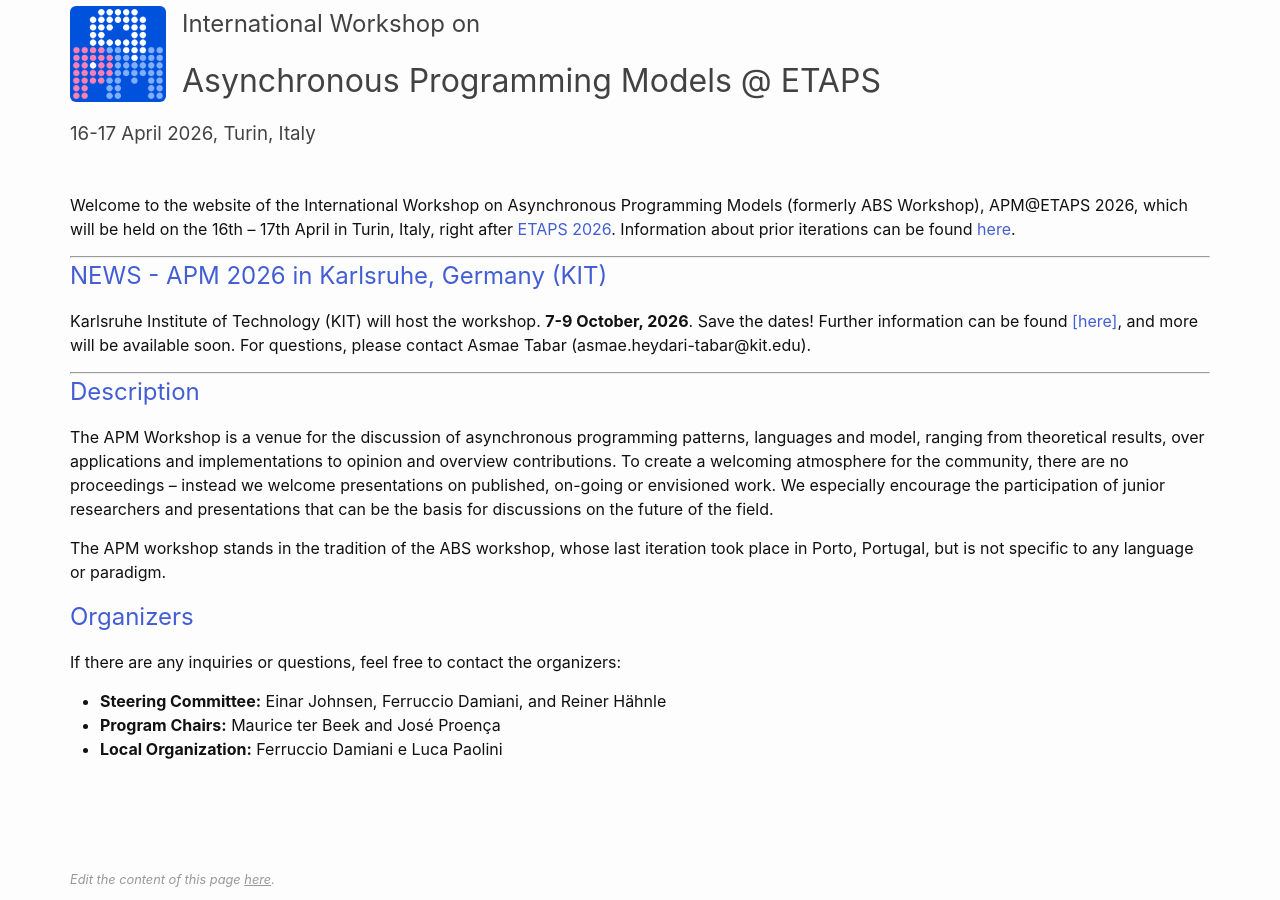
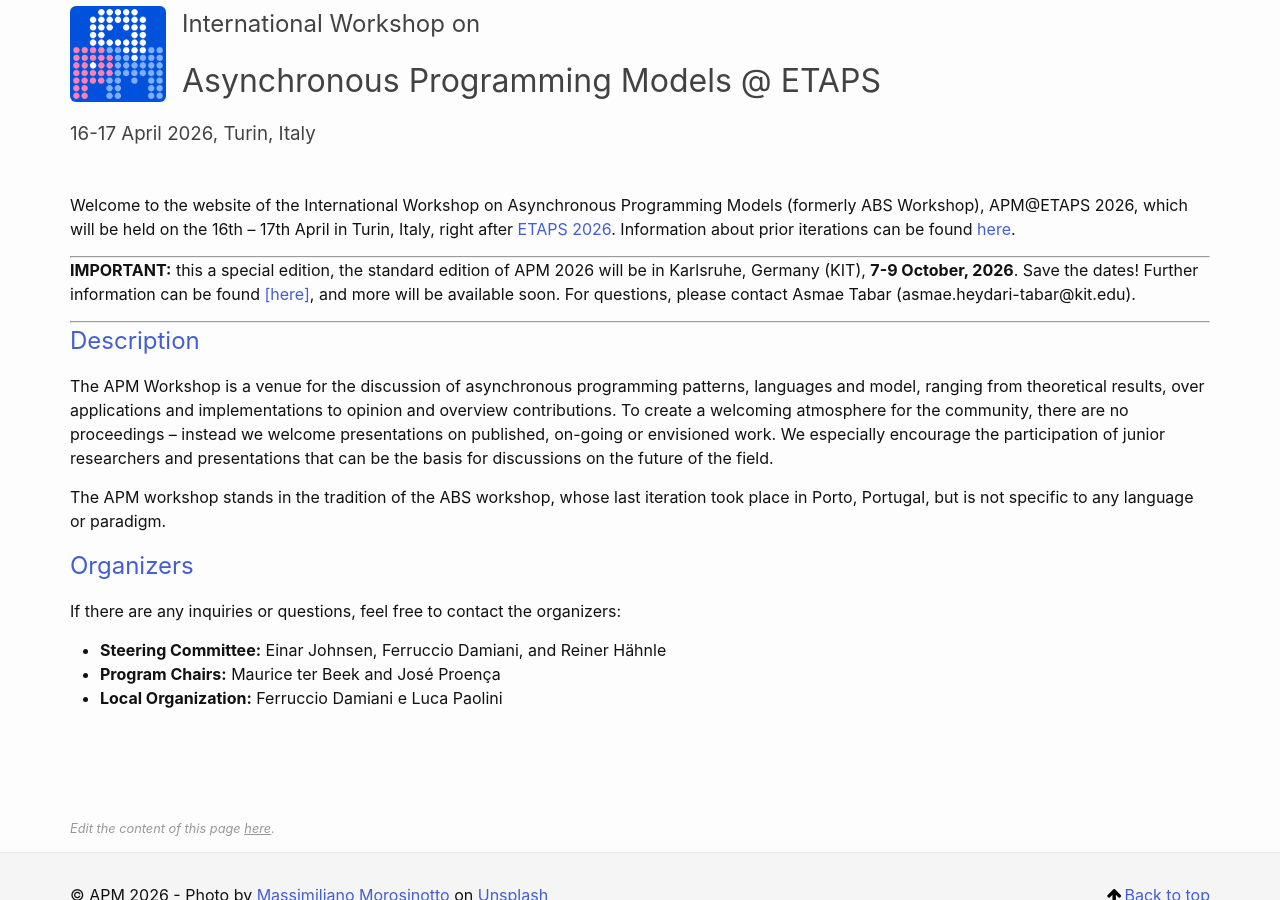
Before and after one commit to apm-workshop/at-etaps2026, a Jekyll site: the page built from _pages/index.md, in a window 1280 px wide and 900 px high, scrolled down 696 px. Built offline with Jekyll 4.4.1, drawn with Linux system fonts in a browser that asks for light colours.

Commit message:
Update index.md
Improved layout

```diff
--- a/_pages/index.md
+++ b/_pages/index.md
@@ -8,12 +8,18 @@ Welcome to the website of the International Workshop on Asynchronous Programming
 
 <hr>
 
+<b>IMPORTANT:</b> this a special edition, the standard edition of APM 2026 will be in Karlsruhe, Germany (KIT), __7-9 October, 2026__. Save the dates! Further information can be found [[here]](https://apm-workshop.github.io/2025/assets/APM-2026-Invitation.pdf), and more will be available soon. For questions, please contact Asmae Tabar (asmae.heydari-tabar@kit.edu).
+
+<hr>
+
+<!--
 ## NEWS - APM 2026 in Karlsruhe, Germany (KIT)
 {: .secondH}
 
 Karlsruhe Institute of Technology (KIT) will host the workshop. __7-9 October, 2026__. Save the dates! Further information can be found [[here]](https://apm-workshop.github.io/2025/assets/APM-2026-Invitation.pdf), and more will be available soon. For questions, please contact Asmae Tabar (asmae.heydari-tabar@kit.edu).
 
 <hr>
+-->
 
 ## Description
 {: .secondH}
```
